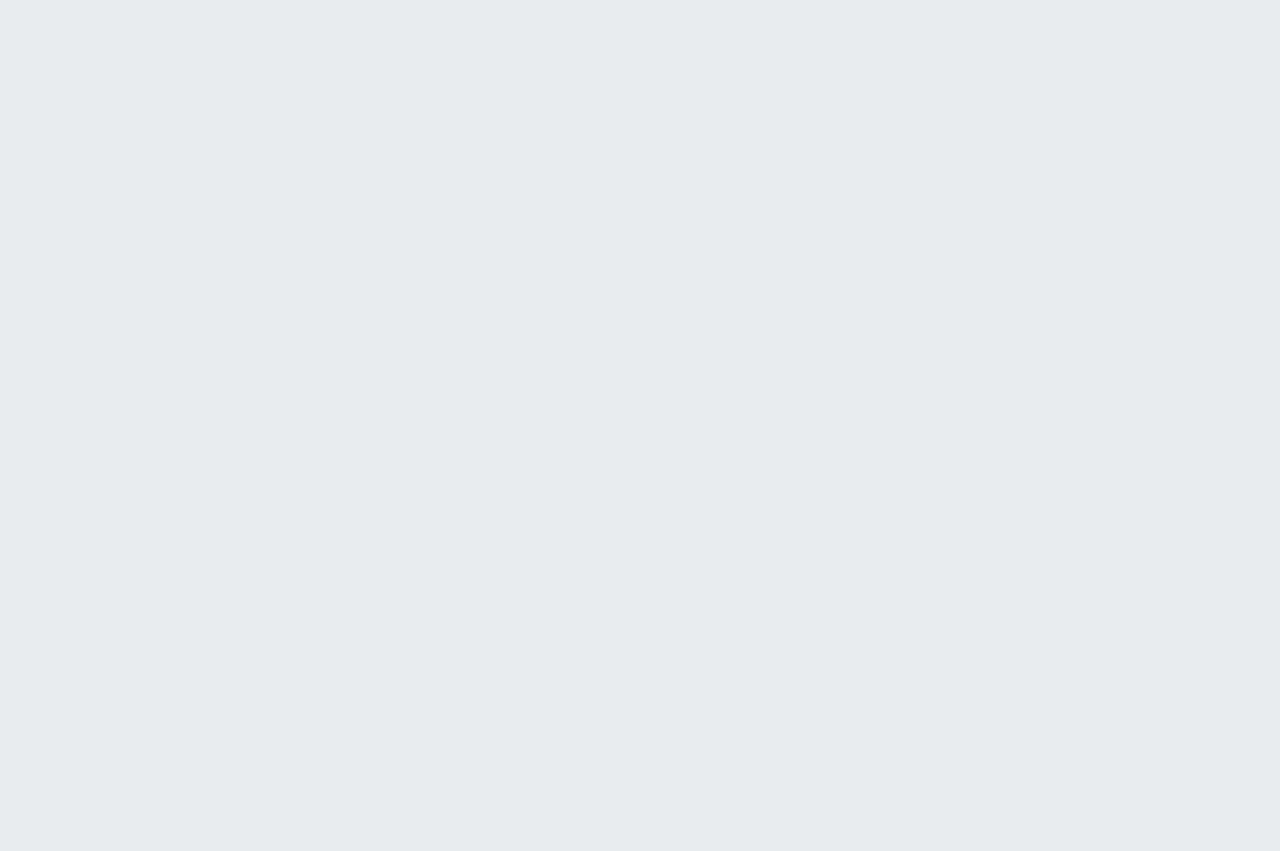
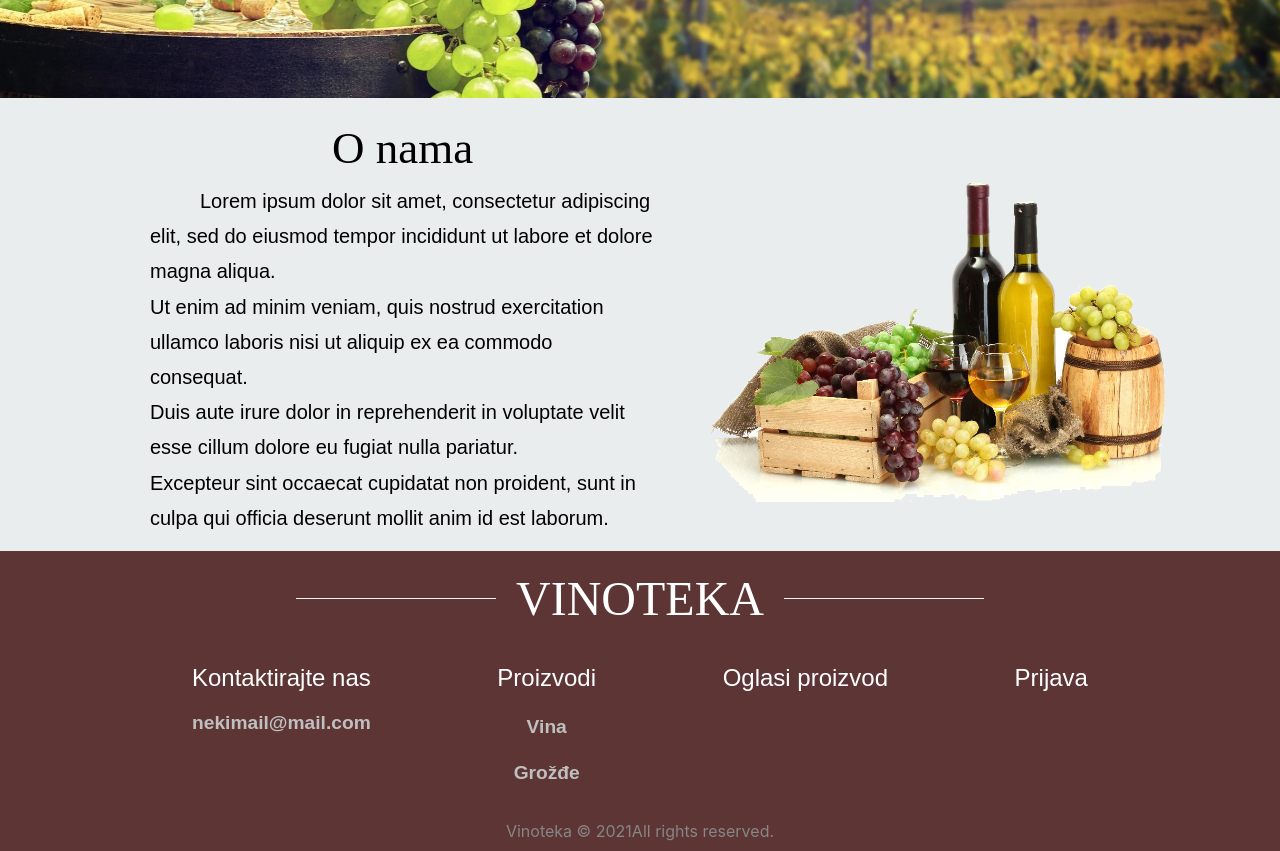
Before and after one commit to kramlj00/VinotekaDeploy, a React (Create React App) app: page / in a window 1280 px wide. Shown: the part 500-1351 px from the top of the page. Before the commit the page ends 800 px from the top, so only its background shows below. Built offline with nearby package versions, Linux system fonts and the light colour scheme.

Commit message:
HomePage and Footer

```diff
--- a/src/App.js
+++ b/src/App.js
@@ -1,23 +1,22 @@
 import "./App.css";
 import React from "react";
-import Navbar from "./components/Navbar/Navbar";
-/*import Footer from "./components/Footer";
-import Header from "./components/Header";
-import Home from "./components/Home";*/
+//import Footer from "./components/Footer";
+//import Home from "./components/Home";
 import { BrowserRouter as Router, Switch, Route } from "react-router-dom";
-import Home from "./pages";
-import Wines from "./pages/wines";
-import Sidebar from "./components/Sidebar/Sidebar";
+import HomePage from "./pages";
+import WinesPage from "./pages/wines";
 import ToggleBars from "./features/toggle";
+import Footer from "./components/Footer/Footer";
 
 function App() {
   return (
     <Router>
       <ToggleBars />
       <Switch>
-        <Route path="/" exact component={Home} />
-        <Route path="/wines" exact component={Wines} />
+        <Route path="/" exact component={HomePage} />
+        <Route path="/wines" exact component={WinesPage} />
       </Switch>
+      <Footer />
     </Router>
   );
 }
--- /dev/null
+++ b/src/components/Footer/Footer.js
@@ -0,0 +1,56 @@
+import React from "react";
+import {
+  FooterContainer,
+  SeparatorBar,
+  HorizontalLine,
+  FooterLogo,
+  FooterItemsConatainer,
+  ItemContainer,
+  FooterItemTitle,
+  FooterItemSubtitle,
+  FooterLink,
+  WebsiteRightsContainer,
+} from "./FooterElements";
+
+function Footer() {
+  return (
+    <FooterContainer>
+      <SeparatorBar>
+        <HorizontalLine />
+        <FooterLogo to="/">VINOTEKA</FooterLogo>
+        <HorizontalLine />
+      </SeparatorBar>
+      <FooterItemsConatainer>
+        <ItemContainer>
+          <FooterItemTitle>Kontaktirajte nas</FooterItemTitle>
+          <FooterItemSubtitle>nekimail@mail.com</FooterItemSubtitle>
+        </ItemContainer>
+        <ItemContainer>
+          <FooterItemTitle>Proizvodi</FooterItemTitle>
+          <FooterLink to="/wines">
+            <FooterItemSubtitle>Vina</FooterItemSubtitle>
+          </FooterLink>
+          <FooterLink to="/grapes">
+            <FooterItemSubtitle>Grožđe</FooterItemSubtitle>
+          </FooterLink>
+        </ItemContainer>
+        <ItemContainer>
+          <FooterLink to="/advertise-product">
+            <FooterItemTitle>Oglasi proizvod</FooterItemTitle>
+          </FooterLink>
+        </ItemContainer>
+        <ItemContainer>
+          <FooterLink to="/sign-in">
+            <FooterItemTitle>Prijava</FooterItemTitle>
+          </FooterLink>
+        </ItemContainer>
+      </FooterItemsConatainer>
+      <WebsiteRightsContainer>
+        Vinoteka &copy; {new Date().getFullYear()}
+        All rights reserved.
+      </WebsiteRightsContainer>
+    </FooterContainer>
+  );
+}
+
+export default Footer;
--- /dev/null
+++ b/src/components/Footer/FooterElements.js
@@ -0,0 +1,120 @@
+import styled from "styled-components";
+import { NavLink as Link } from "react-router-dom";
+
+export const FooterContainer = styled.div`
+  background-color: gray;
+  display: flex;
+  flex-direction: column;
+  background-color: #5e3535;
+  height: 300px;
+  justify-content: space-between;
+  margin-top: 15px;
+`;
+
+export const SeparatorBar = styled.section`
+  padding-top: 20px;
+  display: flex;
+  justify-content: center;
+  align-items: center;
+`;
+
+export const HorizontalLine = styled.div`
+  height: 1px;
+  width: 200px;
+  background-color: whitesmoke;
+
+  @media screen and (max-width: 1000px) {
+    width: 110px;
+  }
+
+  @media screen and (max-width: 750px) {
+    width: 70px;
+  }
+`;
+
+export const FooterLogo = styled(Link)`
+  font-size: 3rem;
+  text-decoration: none;
+  font-family: "Dancing Script", cursive;
+  color: #fff;
+  font-weight: normal;
+  cursor: pointer;
+  padding: 0 20px;
+
+  @media screen and (max-width: 1000px) {
+    font-size: 2rem;
+    padding: 0 12px;
+  }
+
+  @media screen and (max-width: 750px) {
+  }
+`;
+
+export const FooterItemsConatainer = styled.div`
+  display: flex;
+  width: 70%;
+  margin: 0 auto;
+  justify-content: space-between;
+  font-family: "Quicksand", sans-serif;
+  color: white;
+
+  @media screen and (max-width: 750px) {
+    flex-direction: column;
+    flex-grow: 0.5;
+  }
+`;
+
+export const ItemContainer = styled.div`
+  display: flex;
+  flex-direction: column;
+  align-items: center;
+
+  :nth-child(2) {
+    justify-content: space-between;
+    height: 120px;
+    @media screen and (max-width: 750px) {
+      display: none;
+    }
+  }
+
+  span {
+    padding-top: 20px;
+    @media screen and (max-width: 750px) {
+      padding-top: 10px;
+    }
+  }
+
+  @media screen and (max-width: 750px) {
+  }
+`;
+
+export const FooterItemTitle = styled.div`
+  color: #fff;
+  font-size: 1.5rem;
+
+  @media screen and (max-width: 1000px) {
+    font-size: 1.25rem;
+  }
+`;
+
+export const FooterItemSubtitle = styled.span`
+  font-size: 1.2rem;
+  color: #bfbfbf;
+  font-weight: 700;
+
+  @media screen and (max-width: 1000px) {
+    font-size: 1rem;
+  }
+`;
+
+export const FooterLink = styled(Link)`
+  text-decoration: none;
+  cursor: pointer;
+`;
+
+export const WebsiteRightsContainer = styled.div`
+  color: #868686;
+  display: flex;
+  justify-content: center;
+  padding-bottom: 10px;
+`;
--- a/src/components/Home.js
+++ b/src/components/Home/Home.js
@@ -1,7 +1,15 @@
 import React from "react";
-import styled from "styled-components";
-import pocetna from "../images/pocetna.jpg";
-import o_nama from "../images/onama.png";
+import pocetna from "../../images/pocetna.jpg";
+import o_nama from "../../images/onama.png";
+import {
+  HomeContainer,
+  HomeImage,
+  CardContainer,
+  TextContainer,
+  AboutUsTitle,
+  AboutUsDescription,
+  ImageContainer,
+} from "./HomeElements";
 
 function Home() {
   return (
@@ -11,8 +19,8 @@ function Home() {
       </HomeImage>
       <CardContainer>
         <TextContainer>
-          <Title>O nama</Title>
-          <Description>
+          <AboutUsTitle>O nama</AboutUsTitle>
+          <AboutUsDescription>
             Lorem ipsum dolor sit amet, consectetur adipiscing elit, sed do
             eiusmod tempor incididunt ut labore et dolore magna aliqua. <br />{" "}
             Ut enim ad minim veniam, quis nostrud exercitation ullamco laboris
@@ -21,7 +29,7 @@ function Home() {
             cillum dolore eu fugiat nulla pariatur.
             <br /> Excepteur sint occaecat cupidatat non proident, sunt in culpa
             qui officia deserunt mollit anim id est laborum.
-          </Description>
+          </AboutUsDescription>
         </TextContainer>
         <ImageContainer>
           <img src={o_nama} alt="o nama"></img>
@@ -32,48 +40,3 @@ function Home() {
 }
 
 export default Home;
-
-const HomeContainer = styled.div``;
-
-const HomeImage = styled.div`
-  img {
-    max-width: 100%;
-    height: auto;
-  }
-`;
-
-const CardContainer = styled.div`
-  display: flex;
-  margin-left: 100px;
-  margin-right: 100px;
-  margin-top: 20px;
-`;
-
-const TextContainer = styled.div`
-  width: 50%;
-  display: flex;
-  flex-direction: column;
-  align-items: center;
-`;
-
-const Title = styled.h1`
-  font-size: 45px;
-  font-family: "Dancing Script", cursive;
-  font-weight: normal;
-`;
-
-const Description = styled.p`
-  padding-top: 10px;
-  font-family: "Quicksand", sans-serif;
-  line-height: 2.2rem;
-  text-indent: 50px;
-  font-size: 1.5rem;
-`;
-
-const ImageContainer = styled.div`
-  width: 50%;
-  img {
-    width: 100%;
-    height: auto;
-  }
-`;
--- /dev/null
+++ b/src/components/Home/HomeElements.js
@@ -0,0 +1,87 @@
+import styled from "styled-components";
+
+export const HomeContainer = styled.div``;
+
+export const HomeImage = styled.div`
+  img {
+    max-width: 100%;
+    height: auto;
+  }
+`;
+
+export const CardContainer = styled.div`
+  display: flex;
+  margin-left: 100px;
+  margin-right: 100px;
+  margin-top: 20px;
+  align-items: center;
+
+  @media screen and (max-width: 1100px) {
+    flex-direction: column;
+    margin-left: 20px;
+    margin-right: 20px;
+  }
+
+  @media screen and (max-width: 480px) {
+    flex-direction: column;
+    margin-left: 5px;
+    margin-right: 5px;
+  }
+`;
+
+export const TextContainer = styled.div`
+  display: flex;
+  flex-direction: column;
+  align-items: center;
+`;
+
+export const AboutUsTitle = styled.h1`
+  font-size: 45px;
+  font-family: "Dancing Script", cursive;
+  font-weight: normal;
+
+  @media screen and (max-width: 700px) {
+    font-size: 40px;
+  }
+  @media screen and (max-width: 480px) {
+    font-size: 38px;
+  }
+`;
+
+export const AboutUsDescription = styled.p`
+  padding-top: 10px;
+  font-family: "Quicksand", sans-serif;
+  line-height: 2.2rem;
+  text-indent: 50px;
+  font-size: 1.5rem;
+
+  @media screen and (max-width: 1300px) {
+    font-size: 1.25rem;
+    margin-left: 50px;
+    margin-right: 50px;
+  }
+
+  @media screen and (max-width: 480px) {
+    flex-direction: column;
+    font-size: 1rem;
+    line-height: 1.8rem;
+    text-indent: 20px;
+    margin-left: 10px;
+    margin-right: 10px;
+  }
+`;
+
+export const ImageContainer = styled.div`
+  display: flex;
+  width: 90%;
+  justify-content: center;
+  align-items: center;
+  img {
+    width: 100%;
+    height: auto;
+  }
+
+  @media screen and (min-width: 650px) and (max-width: 1100px) {
+    width: 50%;
+  }
+`;
--- a/src/components/Sidebar/SidebarElements.js
+++ b/src/components/Sidebar/SidebarElements.js
@@ -60,4 +60,8 @@ export const SidebarLink = styled(Link)`
     color: #5e3535;
     transition: 0.5s ease-in-out;
   }
+
+  &.active {
+    color: #5e3535;
+  }
 `;
--- a/src/pages/grapes.js
+++ b/src/pages/grapes.js
@@ -1,6 +1,6 @@
 import React from "react";
 
-function grapes() {
+function GrapesPage() {
   return (
     <>
       <h1>Grapes</h1>
@@ -8,4 +8,4 @@ function grapes() {
   );
 }
 
-export default grapes;
+export default GrapesPage;
--- a/src/pages/index.js
+++ b/src/pages/index.js
@@ -1,7 +1,8 @@
 import React from "react";
+import Home from "../components/Home/Home";
 
-function Home() {
-  return <></>;
+function HomePage() {
+  return <Home />;
 }
 
-export default Home;
+export default HomePage;
--- a/src/pages/wines.js
+++ b/src/pages/wines.js
@@ -1,6 +1,6 @@
 import React from "react";
 
-function Wines() {
+function WinesPage() {
   return (
     <div>
       <h1>Wines</h1>
@@ -8,4 +8,4 @@ function Wines() {
   );
 }
 
-export default Wines;
+export default WinesPage;
```
Also changed, not shown: src/components/Footer.js (deleted, +0 -93 lines).
